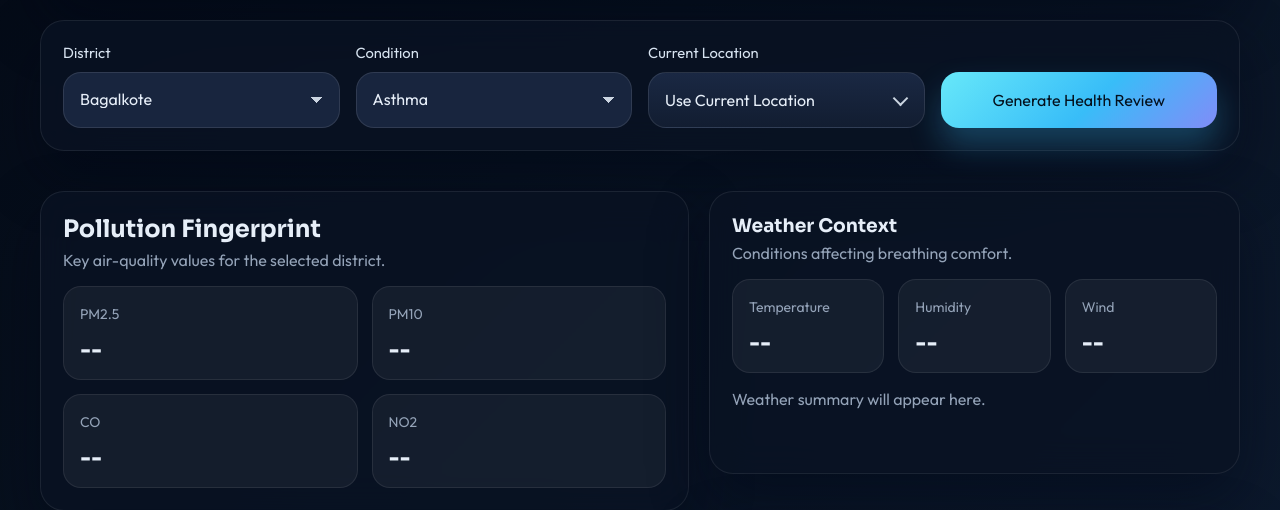
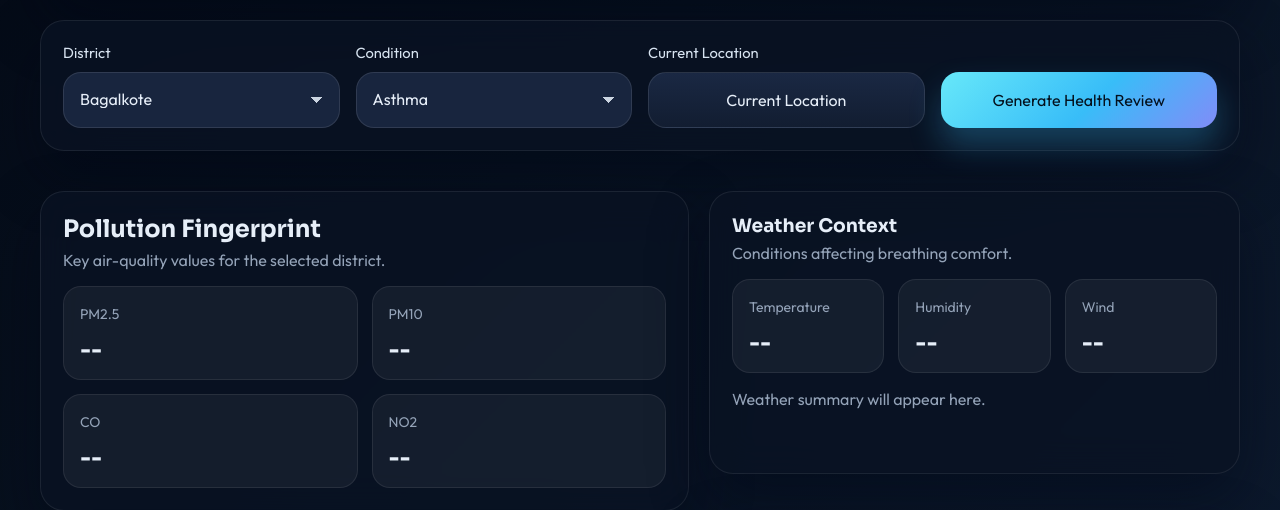
Before and after one commit to GowthamVeeraiah/Mini-Project-AQI, a Flask app: page / in a window 1280 px wide. Shown: the part 624-1134 px from the top of the page. Run offline with Flask 3, Linux system fonts and the light colour scheme.

Commit message:
Update index.html

```diff
--- a/templates/index.html
+++ b/templates/index.html
@@ -220,21 +220,7 @@
       color:var(--text);
       font-weight:600;
       background:linear-gradient(180deg, #1a2843, #121d31);
-      position:relative;
-      text-align:left;
-      padding-right:46px;
-    }
-
-    .location-btn::after{
-      content:"";
-      position:absolute;
-      right:18px;
-      top:50%;
-      width:9px;
-      height:9px;
-      border-right:2px solid #cbd5e1;
-      border-bottom:2px solid #cbd5e1;
-      transform:translateY(-65%) rotate(45deg);
+      text-align:center;
     }
 
     .location-btn:disabled{
@@ -434,11 +420,10 @@
         </select>
       </div>
 
- <div class="field">
-  <label for="locationBtn">Current Location</label>
-  <button id="locationBtn" type="button" class="location-btn" onclick="useLiveLocation()">Use Current Location</button>
-</div>
-
+      <div class="field">
+        <label for="locationBtn">Current Location</label>
+        <button id="locationBtn" type="button" class="location-btn" onclick="useLiveLocation()">Current Location</button>
+      </div>
 
       <div class="field">
         <label>&nbsp;</label>
@@ -697,7 +682,7 @@
 
     function useLiveLocation() {
       if (!navigator.geolocation) {
-        setLocationMessage("Live location is not supported in this browser.");
+        setLocationMessage("Current location is not supported in this browser.");
         return;
       }
 
@@ -712,7 +697,7 @@
           );
 
           city.value = nearestDistrict;
-          setLocationMessage(`Nearest district selected: ${nearestDistrict}`);
+          setLocationMessage(`Current location matched to ${nearestDistrict}`);
           locationBtn.disabled = false;
           analyze();
         },
@@ -723,7 +708,7 @@
             3: "Location request timed out."
           };
 
-          setLocationMessage(errors[error.code] || "Unable to read live location.");
+          setLocationMessage(errors[error.code] || "Unable to read current location.");
           locationBtn.disabled = false;
         },
         {
```
